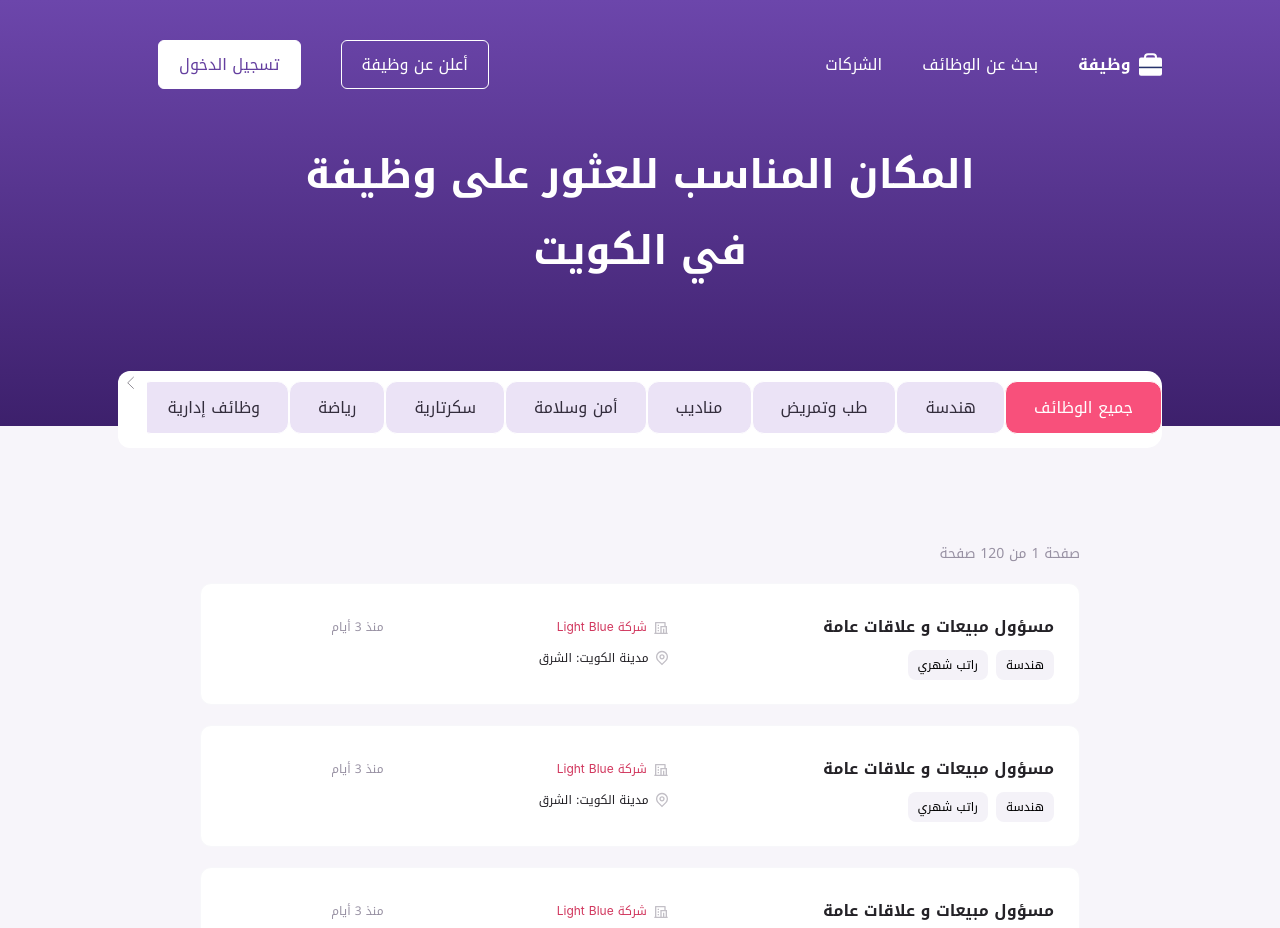
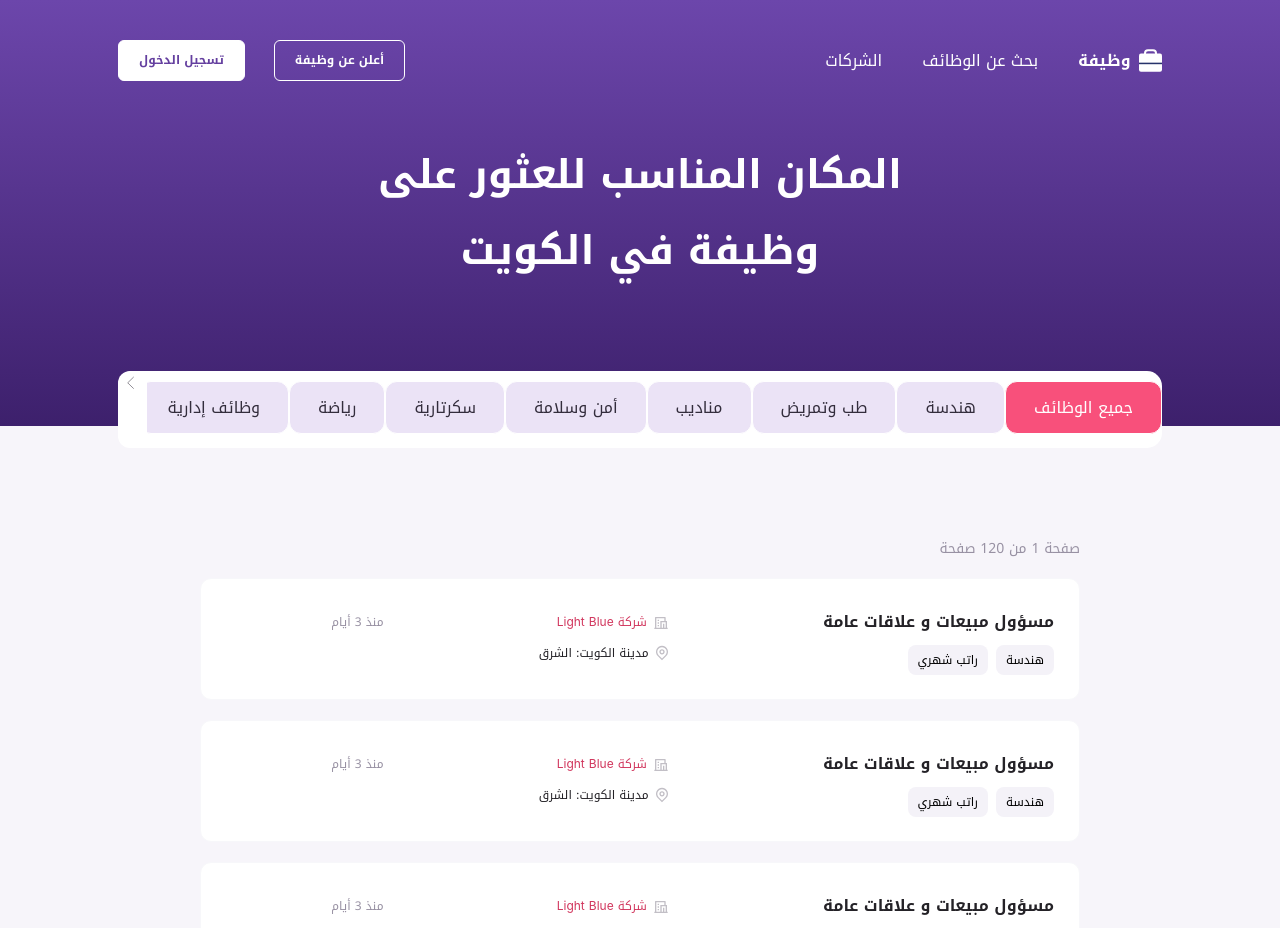
Before and after one commit to Bedoon-Jobs-Team/bedoon-jobs, a React (Create React App) app: page / in a window 1280 px wide. Shown: the top 928 px of the page. Built offline with nearby package versions, Linux system fonts and the light colour scheme; a web font is replaced by a local one.

Commit message:
fixed some spacing and sizes

```diff
--- a/package.json
+++ b/package.json
@@ -14,6 +14,7 @@
     "react": "^16.13.1",
     "react-dom": "^16.13.1",
     "react-scripts": "3.4.3",
+    "reset-css": "^5.0.1",
     "styled-components": "^5.1.1",
     "typescript": "^3.7.5"
   },
--- a/src/components/Header.tsx
+++ b/src/components/Header.tsx
@@ -2,7 +2,7 @@ import React, { FunctionComponent } from "react";
 import { ReactComponent as LogoSmall } from "../assets/icons/LogoSmall.svg";
 import styled from "styled-components";
 
-const Header: FunctionComponent = props => {
+const Header: FunctionComponent = (props) => {
   return (
     <Container>
       <RightContainer>
@@ -57,8 +57,11 @@ const ButtonTrans = styled.div`
   border-radius: 6px;
   border: 1px solid #ffffff;
   float: left;
-  margin-left: 40px;
+  margin-right: 29px;
   padding: 8px 20px;
+  font-size: 12px;
+  line-height: 23px;
+  font-weight: bold;
 `;
 
 const Button = styled(ButtonTrans)`
--- a/src/pages/MainPage.tsx
+++ b/src/pages/MainPage.tsx
@@ -73,7 +73,8 @@ const BigText = styled.p`
   color: #ffffff;
   font-weight: bold;
   font-size: 40px;
-  width: 742px;
+  width: 650px;
+  font-weight: bold;
 `;
 
 const ContentContainer = styled.div`
@@ -81,7 +82,7 @@ const ContentContainer = styled.div`
   display: flex;
   justify-content: center;
   align-items: center;
-  padding: 100px 200px 80px 200px;
+  padding: 95px 200px 80px 200px;
 `;
 
 const CardsContainer = styled.div`
```
Also changed, not shown: 1 other file (tests, documents, lock files or other folders).
